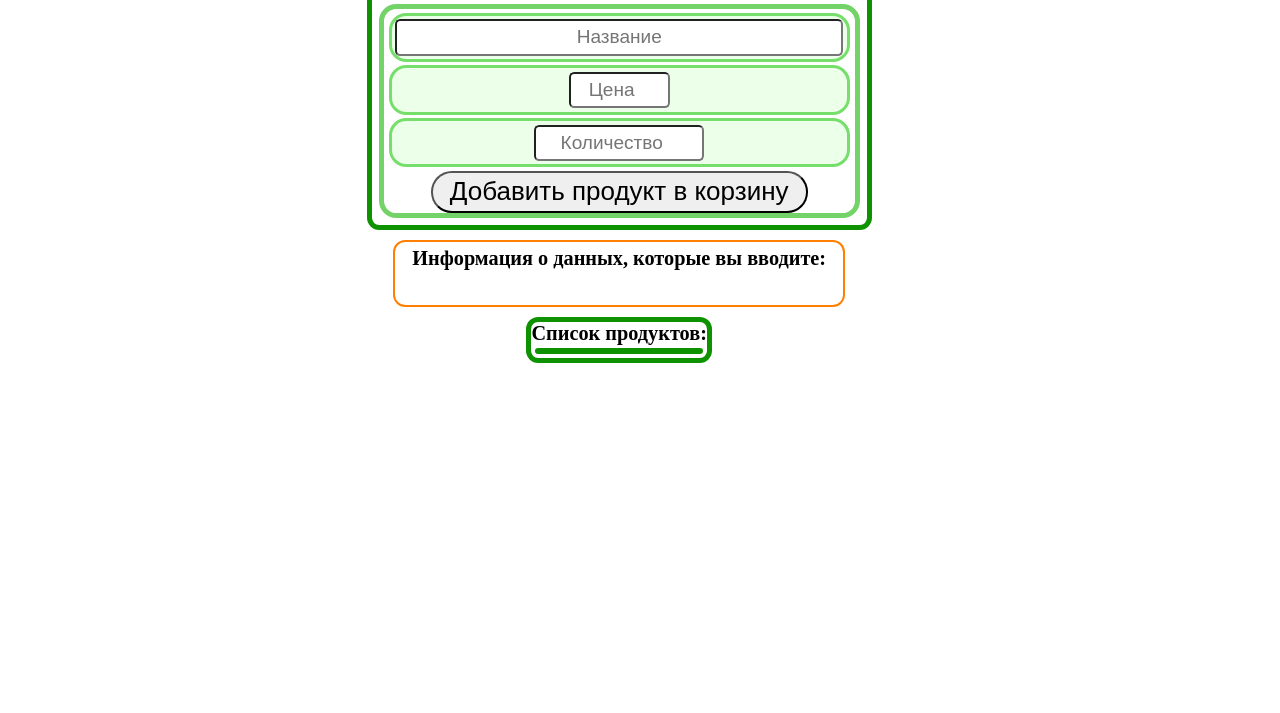
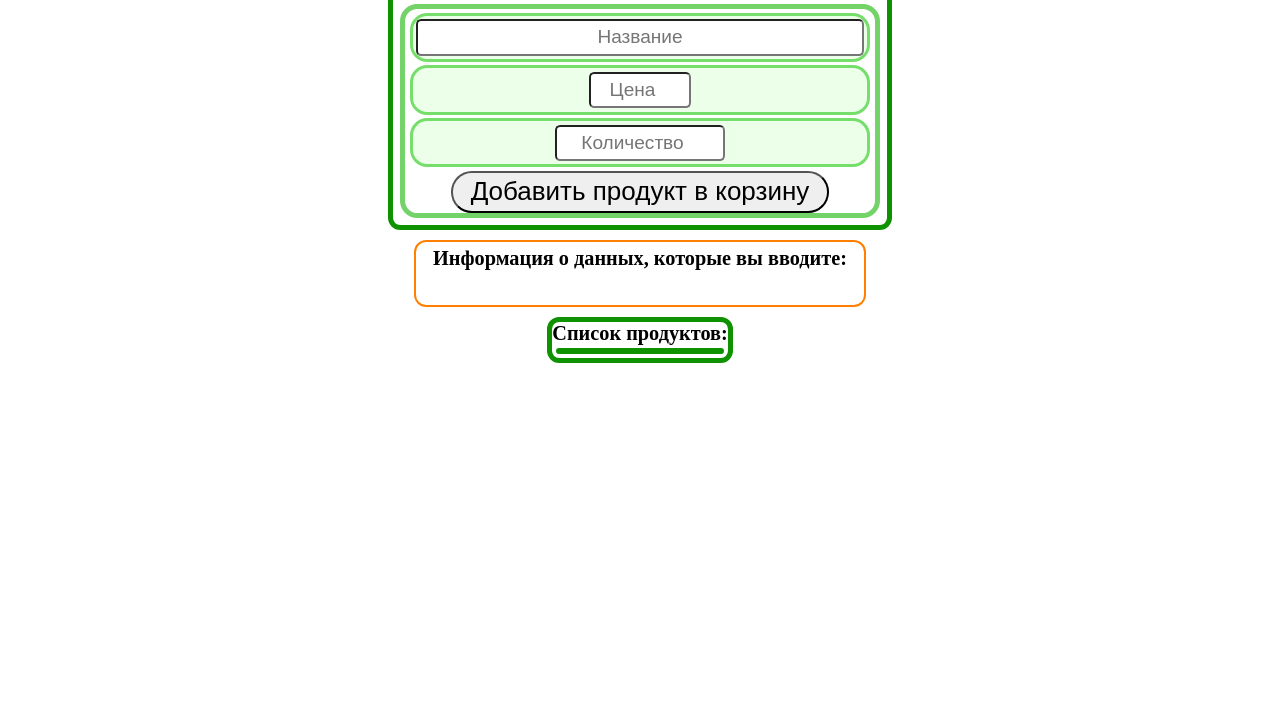
Before and after one commit to Filissimo/Shopping-list, a plain HTML site: page index.html in a window 1280 px wide. Shown: the part 87-800 px from the top of the page. Drawn offline with Linux system fonts and the light colour scheme.

Commit message:
body left

```diff
--- a/style.sass
+++ b/style.sass
@@ -26,7 +26,7 @@ html
 body
     display: flex
     position: relative
-    left: -1.2rem
+    // left: -1.2rem
     flex-direction: column
     align-items: center
     header
```
Also changed, not shown: style/style.min.css, 1 other file.
